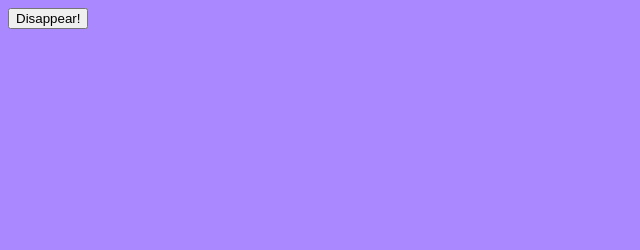
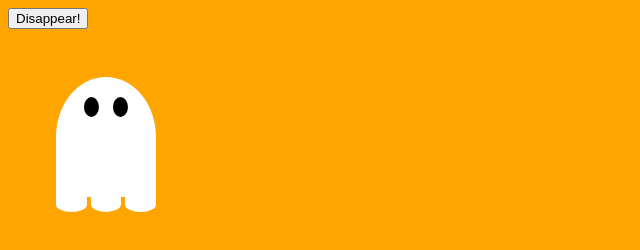
Before and after one commit to rwarbelow/portfolio, a plain HTML site: page index.html in a window 1280 px wide. Shown: the whole page, without its empty margins (0-640 px from the left). Drawn offline with Linux system fonts and the light colour scheme.

Commit message:
Update style.css

```diff
--- a/style.css
+++ b/style.css
@@ -1,7 +1,60 @@
 body {
-  background: #aa88ff;
+  background: orange;
 }
 
-h1 {
-  color: orange;
+.ghost-container {
+  width: 100px;
+  animation: float 10s linear infinite;
 }
+
+@keyframes float {
+  16.6% {
+    transform: translate(80px, 80px)
+  }
+  33.2% {
+
+  }
+}
+
+
+
+
+.ghost-body {
+  background: white;
+  height: 120px;
+  border-radius: 50% 50% 0% 0%;
+  text-align: center;
+}
+
+.flap {
+  background: white;
+  height: 15px;
+  width: 30.6%;
+  display: inline-block;
+  border-radius: 0% 0% 50% 50%;
+  animation: wiggle 1s linear infinite;
+}
+
+@keyframes wiggle {
+  25% {
+    border-radius: 0% 0% 80% 20%;
+  }
+  75% {
+    border-radius: 0% 0% 20% 80%;
+  }
+}
+
+.eyeball {
+  background: black;
+  height: 20px;
+  width: 15px;
+  display: inline-block;
+  margin-top: 20px;
+  margin-left: 5px;
+  margin-right: 5px;
+  border-radius: 50%;
+}
+
+.hidden {
+  opacity: 0;
+}
```
